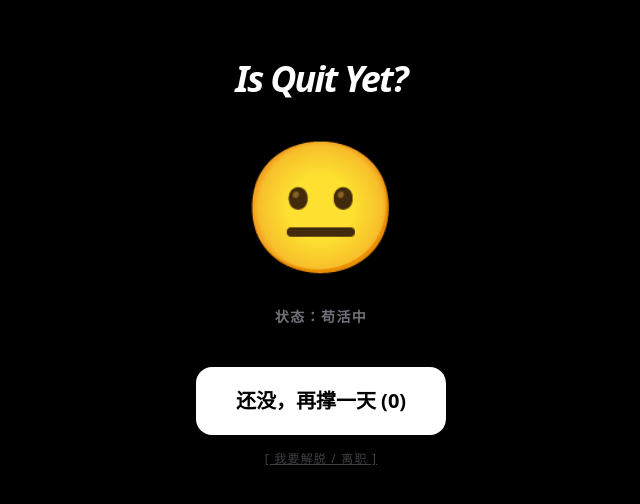
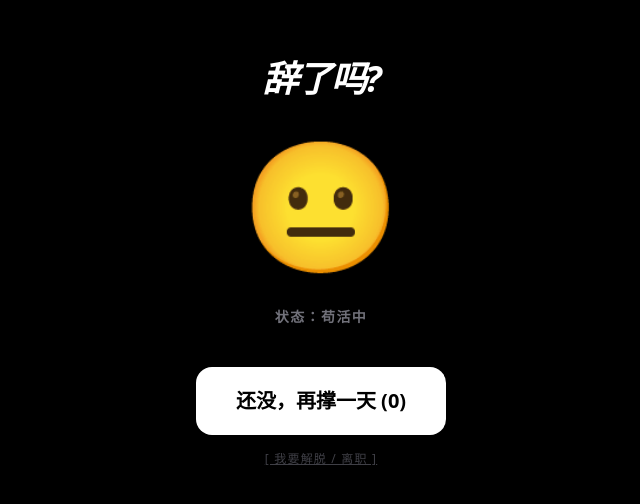
Before and after one commit to dongrui977/Is-Quit-Yet, a plain HTML site: page index.html in a window 1280 px wide. Shown: the part 136-640 px from the top of the page, without its empty margins (319-959 px from the left). Drawn offline with nearby package versions, Linux system fonts and the light colour scheme; no server answers.

Commit message:
Update index.html

```diff
--- a/index.html
+++ b/index.html
@@ -9,7 +9,7 @@
 </head>
 <body class="bg-black text-white flex flex-col items-center justify-center min-h-screen">
     <div class="text-center p-8">
-        <h1 class="text-4xl font-black mb-10 tracking-tighter italic">Is Quit Yet?</h1>
+        <h1 class="text-4xl font-black mb-10 tracking-tighter italic">辞了吗?</h1>
         <div id="avatar" class="text-9xl mb-10 transition-all duration-500">😐</div>
         <div id="status" class="text-zinc-500 mb-10 tracking-widest uppercase text-sm font-bold">同步中...</div>
 
```
